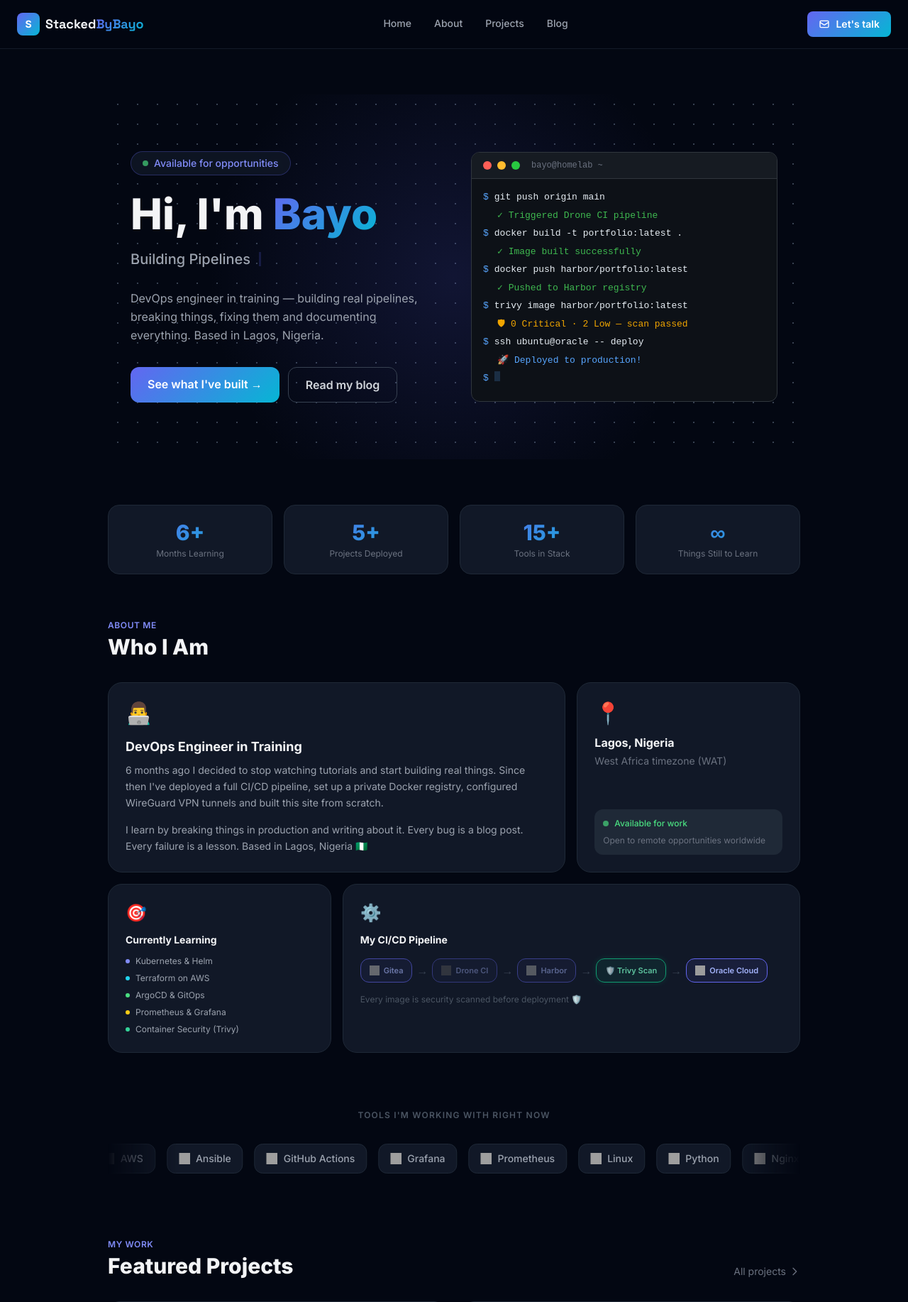
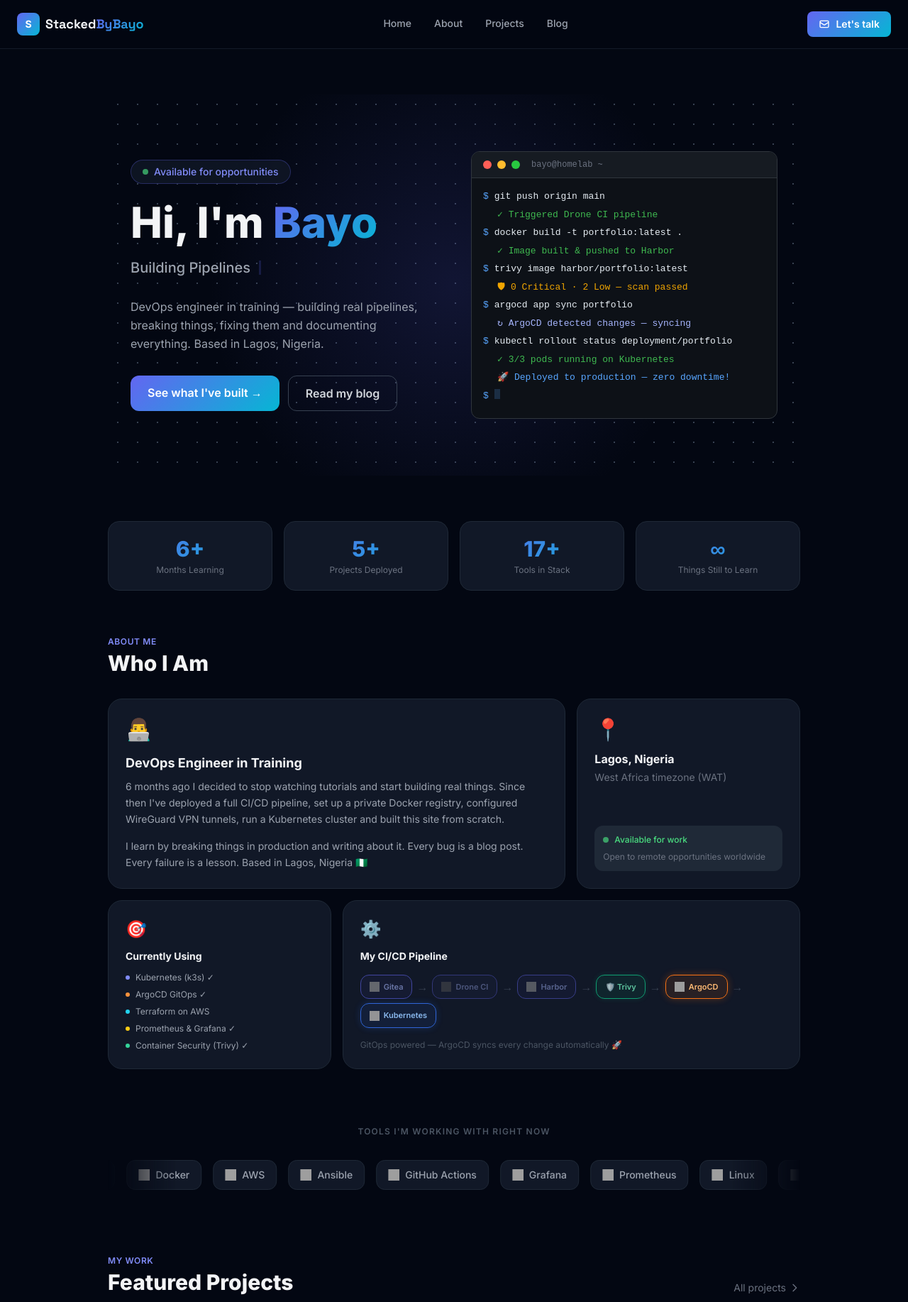
Before and after one commit to BayoJohn/Porfoli-website, a Flask app: page / in a window 1280 px wide. Shown: the top 1834 px of the page at 71% size. Run offline with Flask 3, Linux system fonts and the light colour scheme; data comes from the database, SQL or seed files in the repository; some libraries are stand-ins or nearby versions; grey boxes are pictures that could not be loaded.

Commit message:
Updated the homepage

```diff
--- a/app/templates/home.html
+++ b/app/templates/home.html
@@ -39,7 +39,7 @@
     .tools-track {
         display: flex;
         gap: 16px;
-        animation: scroll-left 25s linear infinite;
+        animation: scroll-left 30s linear infinite;
         width: max-content;
     }
     @keyframes scroll-left {
@@ -83,6 +83,7 @@
     .terminal-cmd { color: #e6edf3; }
     .terminal-output { color: #3fb950; padding-left: 20px; }
     .terminal-warn { color: #f0a500; padding-left: 20px; }
+    .terminal-info { color: #a5b4fc; padding-left: 20px; }
     .terminal-cursor {
         display: inline-block;
         width: 8px;
@@ -119,9 +120,21 @@
         background: rgba(16,185,129,0.1);
         color: #6ee7b7;
     }
+    .pipeline-node.k8s {
+        border-color: #326ce5;
+        background: rgba(50,108,229,0.1);
+        color: #93c5fd;
+    }
+    .pipeline-node.gitops {
+        border-color: #f97316;
+        background: rgba(249,115,22,0.1);
+        color: #fdba74;
+    }
     .pipeline-arrow { color: #374151; font-size: 16px; line-height: 1; }
     .pipeline-flow { animation: pipeline-pulse 3s ease-in-out infinite; }
     .pipeline-security-flow { animation: security-pulse 3s ease-in-out infinite; }
+    .pipeline-k8s-flow { animation: k8s-pulse 3s ease-in-out infinite; }
+    .pipeline-gitops-flow { animation: gitops-pulse 3s ease-in-out infinite; }
     @keyframes pipeline-pulse {
         0%, 100% { opacity: 0.4; }
         50% { opacity: 1; }
@@ -129,6 +142,14 @@
     @keyframes security-pulse {
         0%, 100% { opacity: 0.5; box-shadow: none; }
         50% { opacity: 1; box-shadow: 0 0 12px rgba(16,185,129,0.3); }
+    }
+    @keyframes k8s-pulse {
+        0%, 100% { opacity: 0.5; box-shadow: none; }
+        50% { opacity: 1; box-shadow: 0 0 12px rgba(50,108,229,0.3); }
+    }
+    @keyframes gitops-pulse {
+        0%, 100% { opacity: 0.5; box-shadow: none; }
+        50% { opacity: 1; box-shadow: 0 0 12px rgba(249,115,22,0.3); }
     }
 </style>
 
@@ -174,14 +195,15 @@
                     <div class="terminal-line" id="tl-1"><span class="terminal-prompt">$</span><span class="terminal-cmd">git push origin main</span></div>
                     <div class="terminal-line terminal-output" id="tl-2"><span>✓ Triggered Drone CI pipeline</span></div>
                     <div class="terminal-line" id="tl-3"><span class="terminal-prompt">$</span><span class="terminal-cmd">docker build -t portfolio:latest .</span></div>
-                    <div class="terminal-line terminal-output" id="tl-4"><span>✓ Image built successfully</span></div>
-                    <div class="terminal-line" id="tl-5"><span class="terminal-prompt">$</span><span class="terminal-cmd">docker push harbor/portfolio:latest</span></div>
-                    <div class="terminal-line terminal-output" id="tl-6"><span>✓ Pushed to Harbor registry</span></div>
-                    <div class="terminal-line" id="tl-7"><span class="terminal-prompt">$</span><span class="terminal-cmd">trivy image harbor/portfolio:latest</span></div>
-                    <div class="terminal-line terminal-warn" id="tl-8"><span>🛡 0 Critical · 2 Low — scan passed</span></div>
-                    <div class="terminal-line" id="tl-9"><span class="terminal-prompt">$</span><span class="terminal-cmd">ssh ubuntu@oracle -- deploy</span></div>
-                    <div class="terminal-line terminal-output" id="tl-10"><span style="color:#58a6ff">🚀 Deployed to production!</span></div>
-                    <div class="terminal-line" id="tl-11"><span class="terminal-prompt">$</span><span class="terminal-cursor"></span></div>
+                    <div class="terminal-line terminal-output" id="tl-4"><span>✓ Image built &amp; pushed to Harbor</span></div>
+                    <div class="terminal-line" id="tl-5"><span class="terminal-prompt">$</span><span class="terminal-cmd">trivy image harbor/portfolio:latest</span></div>
+                    <div class="terminal-line terminal-warn" id="tl-6"><span>🛡 0 Critical · 2 Low — scan passed</span></div>
+                    <div class="terminal-line" id="tl-7"><span class="terminal-prompt">$</span><span class="terminal-cmd">argocd app sync portfolio</span></div>
+                    <div class="terminal-line terminal-info" id="tl-8"><span>↻ ArgoCD detected changes — syncing</span></div>
+                    <div class="terminal-line" id="tl-9"><span class="terminal-prompt">$</span><span class="terminal-cmd">kubectl rollout status deployment/portfolio</span></div>
+                    <div class="terminal-line terminal-output" id="tl-10"><span>✓ 3/3 pods running on Kubernetes</span></div>
+                    <div class="terminal-line terminal-output" id="tl-11"><span style="color:#58a6ff">🚀 Deployed to production — zero downtime!</span></div>
+                    <div class="terminal-line" id="tl-12"><span class="terminal-prompt">$</span><span class="terminal-cursor"></span></div>
                 </div>
             </div>
         </div>
@@ -198,7 +220,7 @@
             <p class="text-gray-500 text-xs">Projects Deployed</p>
         </div>
         <div class="bg-gray-900 border border-gray-800 rounded-2xl p-5 text-center reveal">
-            <p class="text-3xl font-extrabold gradient-text mb-1 stat-number" data-target="15">0</p>
+            <p class="text-3xl font-extrabold gradient-text mb-1 stat-number" data-target="17">0</p>
             <p class="text-gray-500 text-xs">Tools in Stack</p>
         </div>
         <div class="bg-gray-900 border border-gray-800 rounded-2xl p-5 text-center reveal">
@@ -220,7 +242,7 @@
                 <p class="text-gray-400 text-sm leading-relaxed mb-4">
                     6 months ago I decided to stop watching tutorials and start building real things.
                     Since then I've deployed a full CI/CD pipeline, set up a private Docker registry,
-                    configured WireGuard VPN tunnels and built this site from scratch.
+                    configured WireGuard VPN tunnels, run a Kubernetes cluster and built this site from scratch.
                 </p>
                 <p class="text-gray-400 text-sm leading-relaxed">
                     I learn by breaking things in production and writing about it. Every bug is a blog post.
@@ -245,32 +267,32 @@
 
             <div class="bento-card">
                 <div class="text-2xl mb-3">🎯</div>
-                <h3 class="font-bold text-sm mb-3">Currently Learning</h3>
+                <h3 class="font-bold text-sm mb-3">Currently Using</h3>
                 <div class="space-y-2">
                     <div class="flex items-center gap-2">
                         <div class="w-1.5 h-1.5 bg-indigo-400 rounded-full"></div>
-                        <span class="text-gray-400 text-xs">Kubernetes & Helm</span>
+                        <span class="text-gray-400 text-xs">Kubernetes (k3s) ✓</span>
+                    </div>
+                    <div class="flex items-center gap-2">
+                        <div class="w-1.5 h-1.5 bg-orange-400 rounded-full"></div>
+                        <span class="text-gray-400 text-xs">ArgoCD GitOps ✓</span>
                     </div>
                     <div class="flex items-center gap-2">
                         <div class="w-1.5 h-1.5 bg-cyan-400 rounded-full"></div>
                         <span class="text-gray-400 text-xs">Terraform on AWS</span>
                     </div>
                     <div class="flex items-center gap-2">
-                        <div class="w-1.5 h-1.5 bg-green-400 rounded-full"></div>
-                        <span class="text-gray-400 text-xs">ArgoCD & GitOps</span>
-                    </div>
-                    <div class="flex items-center gap-2">
                         <div class="w-1.5 h-1.5 bg-yellow-400 rounded-full"></div>
-                        <span class="text-gray-400 text-xs">Prometheus & Grafana</span>
+                        <span class="text-gray-400 text-xs">Prometheus & Grafana ✓</span>
                     </div>
                     <div class="flex items-center gap-2">
                         <div class="w-1.5 h-1.5 bg-emerald-400 rounded-full"></div>
-                        <span class="text-gray-400 text-xs">Container Security (Trivy)</span>
+                        <span class="text-gray-400 text-xs">Container Security (Trivy) ✓</span>
                     </div>
                 </div>
             </div>
 
-            <!-- Pipeline card with Trivy -->
+            <!-- Pipeline card with Kubernetes and ArgoCD -->
             <div class="bento-card md:col-span-2">
                 <div class="text-2xl mb-3">⚙️</div>
                 <h3 class="font-bold text-sm mb-4">My CI/CD Pipeline</h3>
@@ -298,18 +320,25 @@
                     <span class="pipeline-arrow">→</span>
                     <div class="pipeline-node security pipeline-security-flow" style="animation-delay:1.5s">
                         <div class="flex items-center gap-1.5">
-                            🛡️ Trivy Scan
+                            🛡️ Trivy
                         </div>
                     </div>
                     <span class="pipeline-arrow">→</span>
-                    <div class="pipeline-node active pipeline-flow" style="animation-delay:2s">
+                    <div class="pipeline-node gitops pipeline-gitops-flow" style="animation-delay:2s">
                         <div class="flex items-center gap-1.5">
-                            <img src="https://cdn.simpleicons.org/oracle/F80000" class="w-3.5 h-3.5">
-                            Oracle Cloud
+                            <img src="https://cdn.simpleicons.org/argo/EF7B4D" class="w-3.5 h-3.5">
+                            ArgoCD
+                        </div>
+                    </div>
+                    <span class="pipeline-arrow">→</span>
+                    <div class="pipeline-node k8s pipeline-k8s-flow" style="animation-delay:2.5s">
+                        <div class="flex items-center gap-1.5">
+                            <img src="https://cdn.simpleicons.org/kubernetes/326CE5" class="w-3.5 h-3.5">
+                            Kubernetes
                         </div>
                     </div>
                 </div>
-                <p class="text-gray-600 text-xs mt-4">Every image is security scanned before deployment 🛡️</p>
+                <p class="text-gray-600 text-xs mt-4">GitOps powered — ArgoCD syncs every change automatically 🚀</p>
             </div>
         </div>
     </div>
@@ -323,6 +352,7 @@
             <div class="tools-track">
                 {% set tools = [
                     ('kubernetes', '326CE5', 'Kubernetes'),
+                    ('argo', 'EF7B4D', 'ArgoCD'),
                     ('terraform', '7B42BC', 'Terraform'),
                     ('docker', '2496ED', 'Docker'),
                     ('amazonaws', 'FF9900', 'AWS'),
@@ -535,7 +565,7 @@
     }
     type();
 
-    const lines = ['tl-1','tl-2','tl-3','tl-4','tl-5','tl-6','tl-7','tl-8','tl-9','tl-10','tl-11'];
+    const lines = ['tl-1','tl-2','tl-3','tl-4','tl-5','tl-6','tl-7','tl-8','tl-9','tl-10','tl-11','tl-12'];
     lines.forEach((id, i) => {
         setTimeout(() => { const el = document.getElementById(id); if (el) el.classList.add('visible'); }, i * 550);
     });
```
